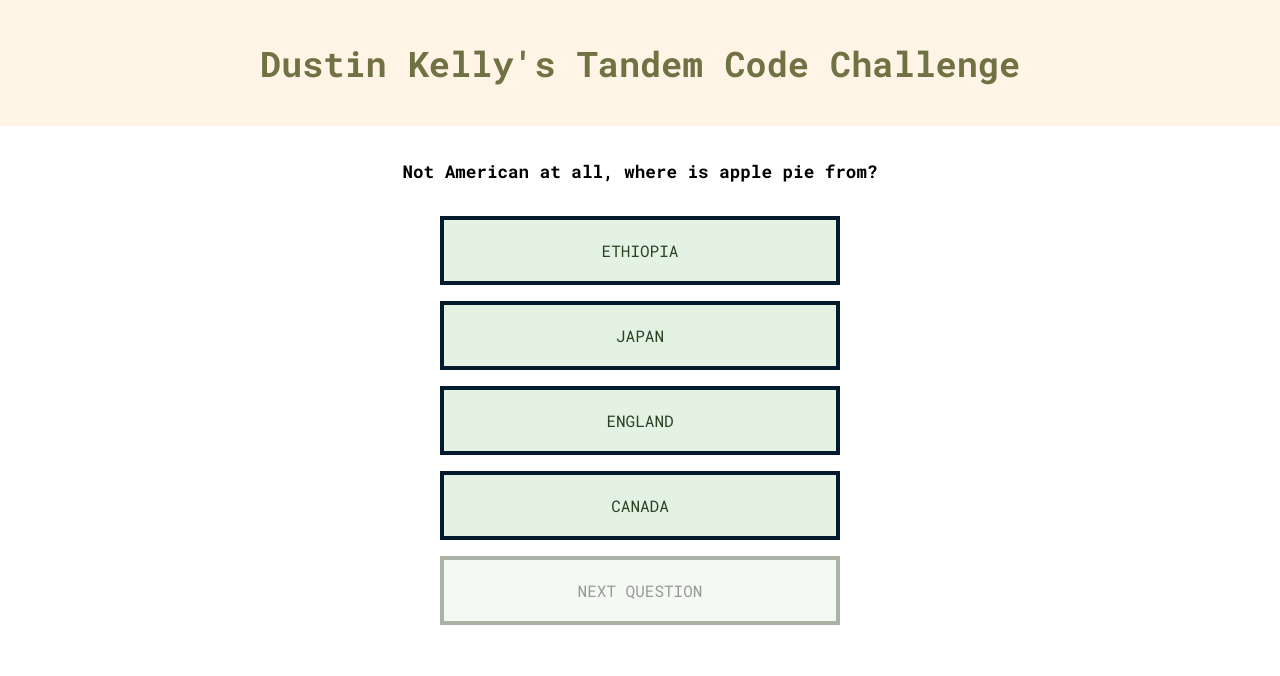
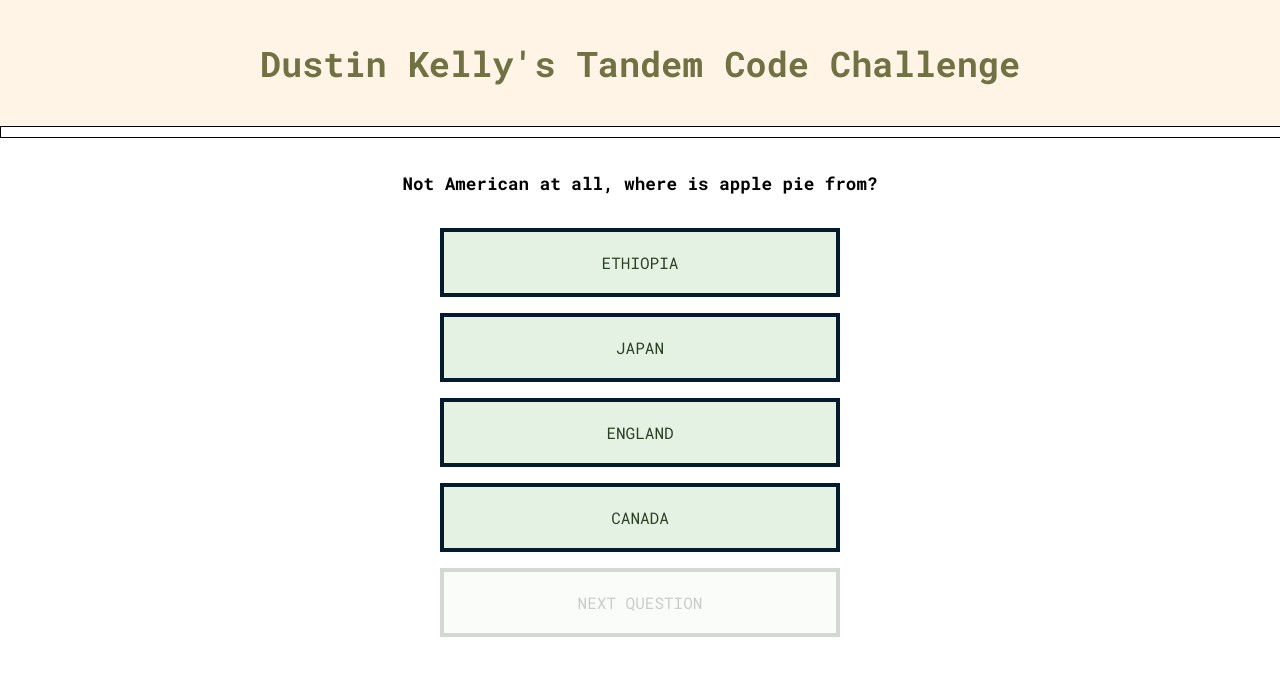
Before and after one commit to dustin100/tandem-code-challenge, a React (Create React App) app: page / in a window 1280 px wide. Both pictures are taken after a click on the button "GET STARTED". Shown: the top 676 px of the page. Built offline with nearby package versions, Linux system fonts and the light colour scheme.

Commit message:
added a progress bar

```diff
--- a/src/App.css
+++ b/src/App.css
@@ -80,7 +80,7 @@ p i {
 .btn:disabled,
 .btn:disabled:hover {
 	color: #000;
-	opacity: 0.4;
+	opacity: 0.2;
 	cursor: not-allowed;
 	background: #e4f2e4;
 	border-color: #2c4023;
@@ -99,3 +99,17 @@ p i {
 	height: 200px;
 	margin: 1rem auto;
 }
+
+.progress-bar {
+	position: relative;
+	height: 10px;
+	width: 100%;
+	border: 1px solid #000;
+}
+
+.filler {
+	background: #869b8d;
+	height: 100%;
+	transition: width 0.2s ease-in;
+	border-radius: 0 5px 5px 0;
+}
--- a/src/components/Quiz.js
+++ b/src/components/Quiz.js
@@ -1,6 +1,7 @@
 import { Fragment, useState } from 'react';
 import Button from '../components/layout/Button';
 import Scoreboard from './ScoreCard';
+import ProgressBar from './progressBar/ProgressBar'
 
 const Quiz = ({ data, getTenQuestion }) => {
 	const [currentQuestion, setCurrentQuestion] = useState(0);
@@ -62,6 +63,7 @@ const Quiz = ({ data, getTenQuestion }) => {
 
 	return (
 		<div className='quiz'>
+			<ProgressBar percentage={currentQuestion} />
 			<p className='question'>{data[currentQuestion].question}</p>
 			<div className='choices'>{answersKey}</div>
 			{madeChoice && reveal}
--- /dev/null
+++ b/src/components/progressBar/Filler.js
@@ -0,0 +1,7 @@
+import React from 'react';
+
+const Filler = ({ percentage }) => {
+	return <div className='filler' style={{ width: `${percentage * 10}%` }} />;
+};
+
+export default Filler;
--- /dev/null
+++ b/src/components/progressBar/ProgressBar.js
@@ -0,0 +1,12 @@
+import React from 'react';
+import Filler from './Filler';
+
+const ProgressBar = ({percentage}) => {
+	return (
+		<div className='progress-bar'>
+			<Filler percentage={percentage} />
+		</div>
+	);
+};
+
+export default ProgressBar;
```
